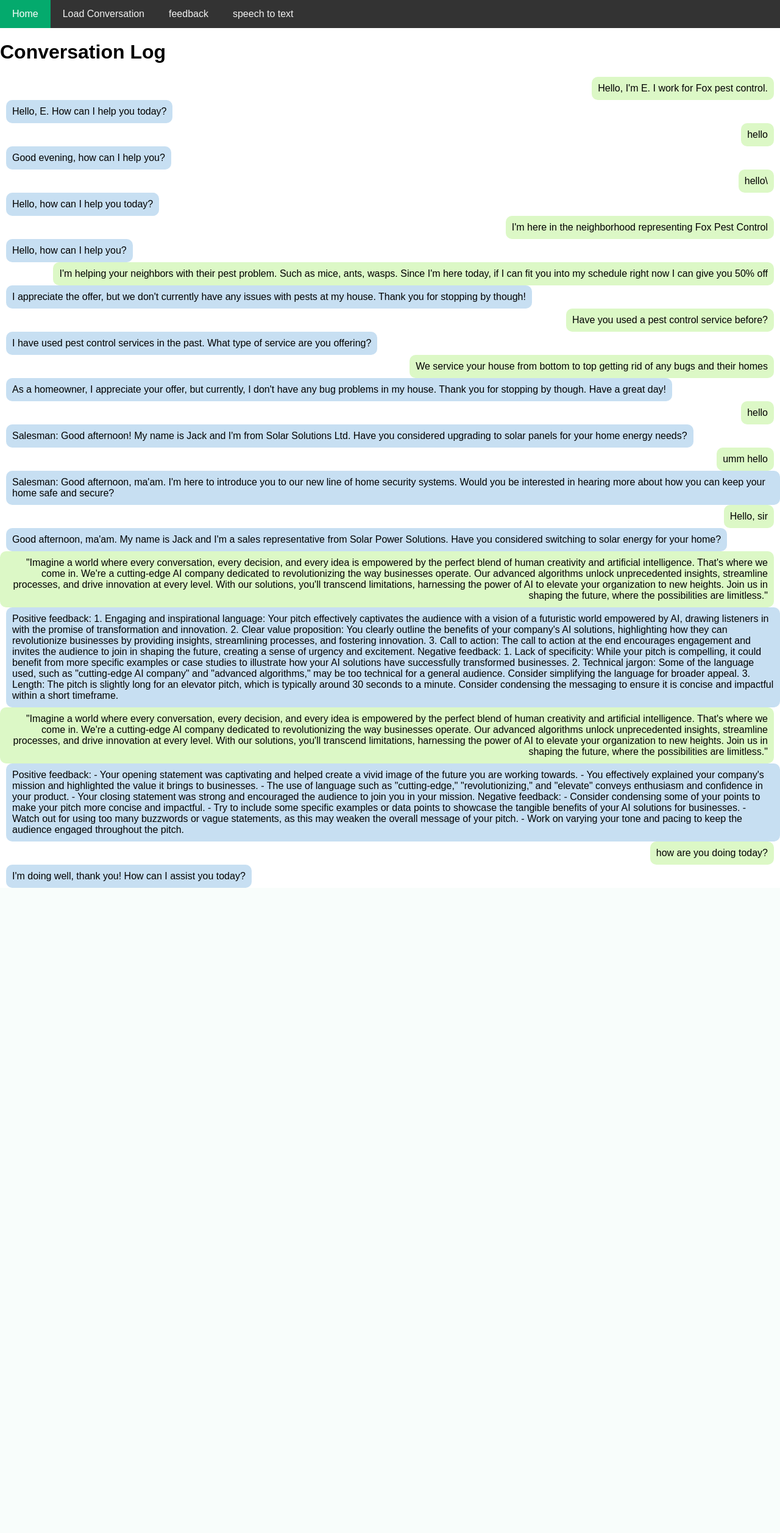
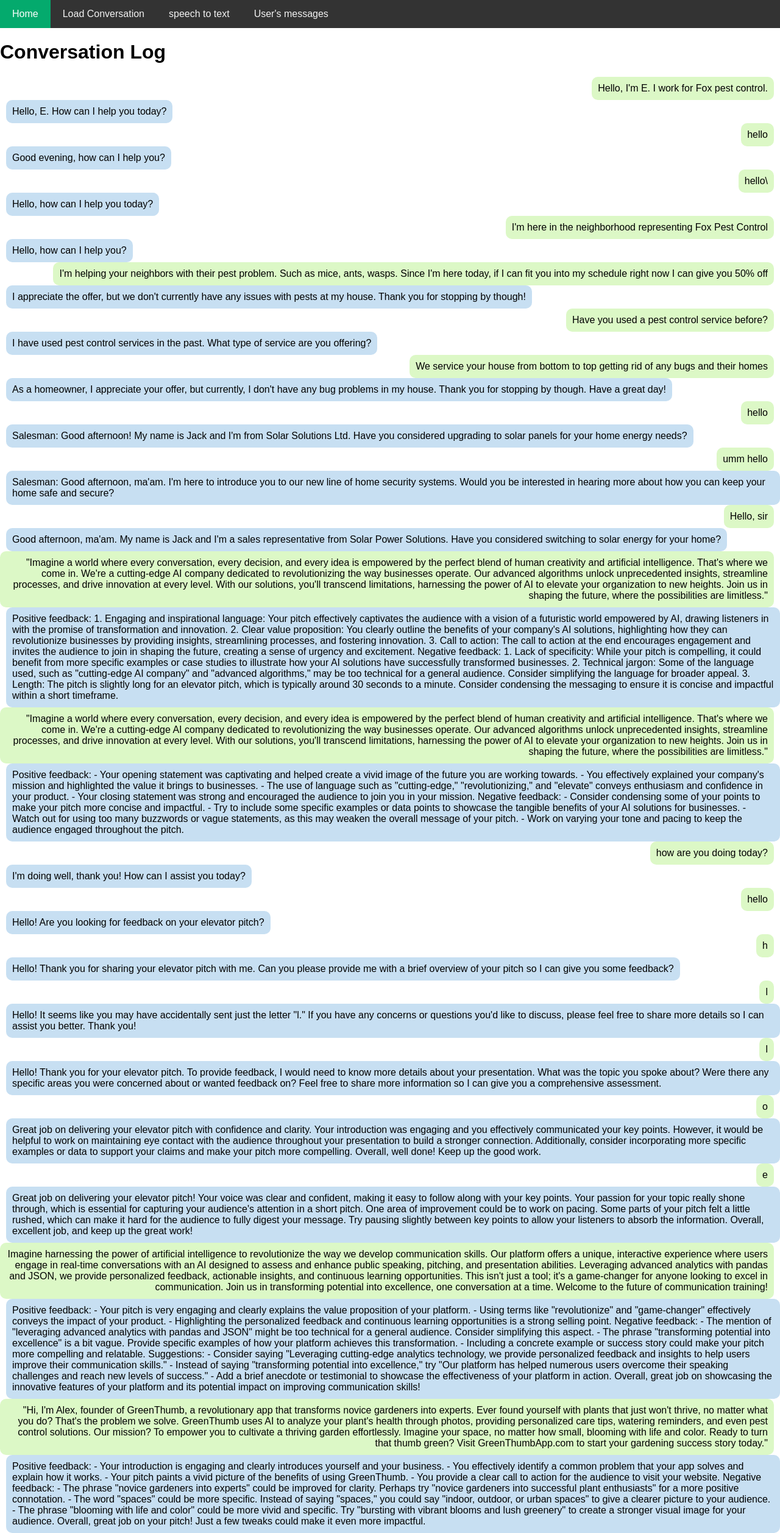
Before and after one commit to princejunior/date_approach, a Django app: page /display in a window 1280 px wide. Shown: the whole page at 61% size. Before the commit the page ends 1456 px from the top, so only its background shows below. Run offline with Django 5.2, Linux system fonts and the light colour scheme.

Commit message:
updated the project

```diff
--- a/da/da_web/conversation_data/conversation_log.json
+++ b/da/da_web/conversation_data/conversation_log.json
@@ -128,5 +128,85 @@
         "timestamp": "2024-03-08 00:07:38",
         "role": "ai_model",
         "message": "I'm doing well, thank you! How can I assist you today?"
+    },
+    {
+        "timestamp": "2024-03-10 01:54:29",
+        "role": "user",
+        "message": "hello"
+    },
+    {
+        "timestamp": "2024-03-10 01:54:29",
+        "role": "ai_model",
+        "message": "Hello! Are you looking for feedback on your elevator pitch?"
+    },
+    {
+        "timestamp": "2024-03-10 03:48:41",
+        "role": "user",
+        "message": "h"
+    },
+    {
+        "timestamp": "2024-03-10 03:48:41",
+        "role": "ai_model",
+        "message": "Hello! Thank you for sharing your elevator pitch with me. Can you please provide me with a brief overview of your pitch so I can give you some feedback?"
+    },
+    {
+        "timestamp": "2024-03-10 03:48:42",
+        "role": "user",
+        "message": "l"
+    },
+    {
+        "timestamp": "2024-03-10 03:48:42",
+        "role": "ai_model",
+        "message": "Hello! It seems like you may have accidentally sent just the letter \"l.\" If you have any concerns or questions you'd like to discuss, please feel free to share more details so I can assist you better. Thank you!"
+    },
+    {
+        "timestamp": "2024-03-10 03:48:42",
+        "role": "user",
+        "message": "l"
+    },
+    {
+        "timestamp": "2024-03-10 03:48:42",
+        "role": "ai_model",
+        "message": "Hello! Thank you for your elevator pitch. To provide feedback, I would need to know more details about your presentation. What was the topic you spoke about? Were there any specific areas you were concerned about or wanted feedback on? Feel free to share more information so I can give you a comprehensive assessment."
+    },
+    {
+        "timestamp": "2024-03-10 03:48:42",
+        "role": "user",
+        "message": "o"
+    },
+    {
+        "timestamp": "2024-03-10 03:48:42",
+        "role": "ai_model",
+        "message": "Great job on delivering your elevator pitch with confidence and clarity. Your introduction was engaging and you effectively communicated your key points. However, it would be helpful to work on maintaining eye contact with the audience throughout your presentation to build a stronger connection. Additionally, consider incorporating more specific examples or data to support your claims and make your pitch more compelling. Overall, well done! Keep up the good work."
+    },
+    {
+        "timestamp": "2024-03-10 03:48:42",
+        "role": "user",
+        "message": "e"
+    },
+    {
+        "timestamp": "2024-03-10 03:48:42",
+        "role": "ai_model",
+        "message": "Great job on delivering your elevator pitch! Your voice was clear and confident, making it easy to follow along with your key points. Your passion for your topic really shone through, which is essential for capturing your audience's attention in a short pitch.\n\nOne area of improvement could be to work on pacing. Some parts of your pitch felt a little rushed, which can make it hard for the audience to fully digest your message. Try pausing slightly between key points to allow your listeners to absorb the information.\n\nOverall, excellent job, and keep up the great work!"
+    },
+    {
+        "timestamp": "2024-03-10 04:04:40",
+        "role": "user",
+        "message": "Imagine harnessing the power of artificial intelligence to revolutionize the way we develop communication skills. Our platform offers a unique, interactive experience where users engage in real-time conversations with an AI designed to assess and enhance public speaking, pitching, and presentation abilities. Leveraging advanced analytics with pandas and JSON, we provide personalized feedback, actionable insights, and continuous learning opportunities. This isn't just a tool; it's a game-changer for anyone looking to excel in communication. Join us in transforming potential into excellence, one conversation at a time. Welcome to the future of communication training!"
+    },
+    {
+        "timestamp": "2024-03-10 04:04:40",
+        "role": "ai_model",
+        "message": "Positive feedback:\n- Your pitch is very engaging and clearly explains the value proposition of your platform.\n- Using terms like \"revolutionize\" and \"game-changer\" effectively conveys the impact of your product.\n- Highlighting the personalized feedback and continuous learning opportunities is a strong selling point.\n\nNegative feedback:\n- The mention of \"leveraging advanced analytics with pandas and JSON\" might be too technical for a general audience. Consider simplifying this aspect.\n- The phrase \"transforming potential into excellence\" is a bit vague. Provide specific examples of how your platform achieves this transformation.\n- Including a concrete example or success story could make your pitch more compelling and relatable.\n\nSuggestions:\n- Consider saying \"Leveraging cutting-edge analytics technology, we provide personalized feedback and insights to help users improve their communication skills.\"\n- Instead of saying \"transforming potential into excellence,\" try \"Our platform has helped numerous users overcome their speaking challenges and reach new levels of success.\"\n- Add a brief anecdote or testimonial to showcase the effectiveness of your platform in action. \n\nOverall, great job on showcasing the innovative features of your platform and its potential impact on improving communication skills!"
+    },
+    {
+        "timestamp": "2024-03-10 04:15:30",
+        "role": "user",
+        "message": "\"Hi, I'm Alex, founder of GreenThumb, a revolutionary app that transforms novice gardeners into experts. Ever found yourself with plants that just won't thrive, no matter what you do? That's the problem we solve. GreenThumb uses AI to analyze your plant's health through photos, providing personalized care tips, watering reminders, and even pest control solutions. Our mission? To empower you to cultivate a thriving garden effortlessly. Imagine your space, no matter how small, blooming with life and color. Ready to turn that thumb green? Visit GreenThumbApp.com to start your gardening success story today.\""
+    },
+    {
+        "timestamp": "2024-03-10 04:15:30",
+        "role": "ai_model",
+        "message": "Positive feedback:\n- Your introduction is engaging and clearly introduces yourself and your business.\n- You effectively identify a common problem that your app solves and explain how it works.\n- Your pitch paints a vivid picture of the benefits of using GreenThumb.\n- You provide a clear call to action for the audience to visit your website.\n\nNegative feedback:\n- The phrase \"novice gardeners into experts\" could be improved for clarity. Perhaps try \"novice gardeners into successful plant enthusiasts\" for a more positive connotation.\n- The word \"spaces\" could be more specific. Instead of saying \"spaces,\" you could say \"indoor, outdoor, or urban spaces\" to give a clearer picture to your audience.\n- The phrase \"blooming with life and color\" could be more vivid and specific. Try \"bursting with vibrant blooms and lush greenery\" to create a stronger visual image for your audience.\n\nOverall, great job on your pitch! Just a few tweaks could make it even more impactful."
     }
 ]
--- a/da/da_web/functions/open_ai.py
+++ b/da/da_web/functions/open_ai.py
@@ -31,7 +31,7 @@ def open_ai_conversation(user_input):
     completion = client.chat.completions.create(
         model="gpt-3.5-turbo",
         messages=[
-            {"role": "system", "content": "You are a judge for grading public speaker's elevator pitch. You give them positive and negative feedback."},
+            {"role": "system", "content": "You are a judge for grading public speaker's elevator pitch. You give them positive and negative feedback. Look for words that need to be changed. give a suggestion on what the user should say."},
 
             # {"role": "system", "content": "You are a homeowner named Emily, who hears a knock at the door. you open up the door and see the person at the door looks like a salesman."},
             {"role": "user", "content": user_input}
--- a/da/da_web/templates/master.html
+++ b/da/da_web/templates/master.html
@@ -62,9 +62,11 @@
 <body>
     <div class="navbar">
         <a class="active" href="/">Home</a>
-        <a href="/load_conversations">Load Conversation</a>
-        <a href="/feedback">feedback</a>
+        <a href="/display">Load Conversation</a>
+        {% comment %} <a href="/search-keywords">Key Words</a> {% endcomment %}
         <a href="/speech_to_text">speech to text</a>
+        <a href="/user_messages">User's messages</a>
+
 
       </div>
 {% block content %}
--- a/da/da_web/urls.py
+++ b/da/da_web/urls.py
@@ -6,10 +6,13 @@ urlpatterns = [
     path('', views.simulate_conversation, name='simulate_conversation'),
     path('simulate-conversation/', views.simulate_conversation, name='simulate_conversation'),
     path('load_conversations/', views.load_conversations, name='load_conversations'),
-    path('feedback/', views.simulate_conversation, name='simulate_conversation'),
+    path('feedback/', views.feedback, name='simulate_conversation'),
     path('search-keywords', views.search_keywords, name='search-keywords'),
     path('speech_to_text', views.convert_speech_to_text, name='speech_to_text'),
-    path('display', views. display_json_data, name=' display_json_data'),
+    path('display', views.display_json_data, name=' display_json_data'),
+
+    path('user_messages', views.filter_user_messages, name='user_messages'),
+
 
 
 ]
--- a/da/da_web/views.py
+++ b/da/da_web/views.py
@@ -57,10 +57,24 @@ def convert_speech_to_text(request):
     else:
         return render(request, 'pages/speech_to_text.html')
 
+def output_text(text):
+    try:
+        with open("da_web/output.txt", "r+") as f:
+            lines = f.readlines()
+            # Check if the last line matches the current text (to avoid duplicates)
+            if lines and text + "\n" == lines[-1]:
+                print("Duplicate text detected, skipping write.")
+                return  # Skip writing the text if it's a duplicate
 
-def output_text(text):
-    with open("output.txt", "a") as f:
-        f.write(text + "\n")
+            # If it's not a duplicate, append the text
+            f.write(text + "\n")
+    except FileNotFoundError:
+        # Handle the case where the file does not exist by creating it and writing the text
+        with open("output.txt", "w") as f:
+            f.write(text + "\n")
+# def output_text(text):
+#     with open("output.txt", "a") as f:
+#         f.write(text + "\n")
 
 # def __main__():
 #     keywords_to_search = ["company", "employer", "work for"]
@@ -186,6 +200,9 @@ def text_to_speech ():
 def word_value():
     return
 
+def feedback(request):
+    return render(request, 'pages/home.html')
+
 
 def word_recognition(user_input):
     door_to_door_sales_credential_phrases = [
@@ -240,6 +257,42 @@ def display_json_data(request):
 
     # Pass the messages list to the template
     return render(request, 'pages/display_json.html', {'messages': messages})
+
+
+def filter_user_messages(request):
+    # Create the conversation_data directory if it doesn't exist
+    conversation_data_dir = os.path.join(settings.BASE_DIR, 'da_web', 'conversation_data')
+    if not os.path.exists(conversation_data_dir):
+        os.makedirs(conversation_data_dir)
+
+    # Construct the file path for the conversation log JSON file
+    file_name = 'conversation_log.json'
+    file_path = os.path.join(conversation_data_dir, file_name)
+
+    # Check if the file exists to avoid FileNotFoundError
+    if not os.path.exists(file_path):
+        # Handle the case where the file does not exist
+        print("The file does not exist.")
+        return render(request, 'pages/error.html', {'error': 'The conversation log file does not exist.'})
+
+    try:
+        # Attempt to load JSON data from file into a pandas DataFrame
+        df = pd.read_json(file_path, lines=True)  # Use lines=True if the file is newline-delimited JSON
+    except ValueError:
+        # If pd.read_json fails, fall back to manual loading and parsing
+        with open(file_path, 'r') as file:
+            try:
+                data = json.load(file)  # For standard JSON; for newline-delimited, use json.loads(file.read())
+            except json.JSONDecodeError:
+                # Handle JSON decoding error
+                return render(request, 'pages/error.html', {'error': 'Invalid JSON format in the file.'})
+        df = pd.DataFrame(data)
+
+    # Filter rows where 'role' is 'user'
+    user_df = df[df['role'] == 'user']
+
+    # Display only the user data
+    return render(request, 'pages/user_messages.html', {'messages': user_df})
 
 
 # # display_json_data WORKS!!!
```
Also changed, not shown: da/da_web/templates/pages/feedback.html (added, +10 -0 lines), da/da_web/templates/pages/user_messages.html (added, +56 -0 lines), README.md, da/da_web/output.txt (added), da/da_web/templates/pages/ai_messages.html (added).
